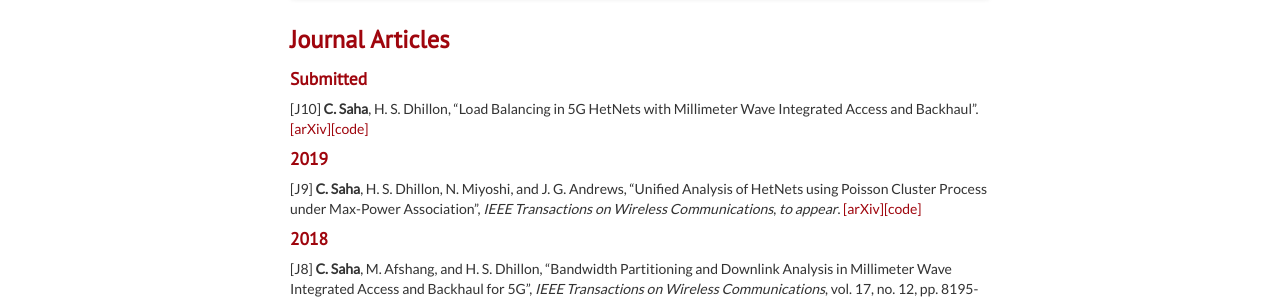
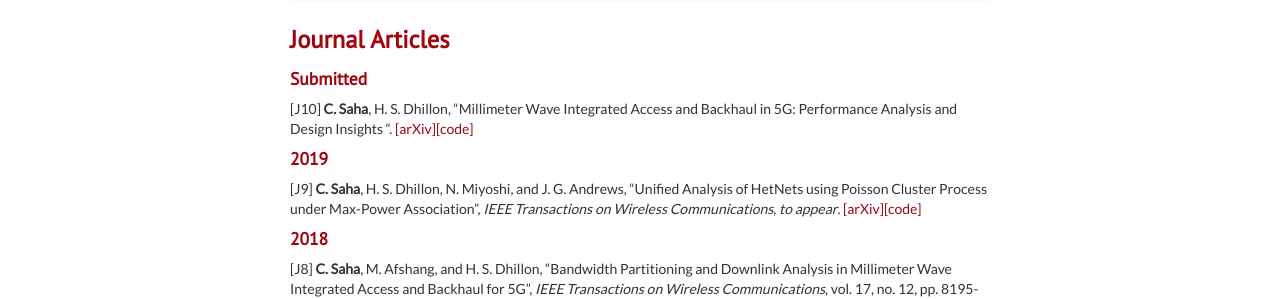
Before and after one commit to chiranjibsaha/chiranjibsaha.github.io, a Jekyll site: the page built from pages/pubs.md, in a window 1280 px wide. Shown: the part 195-494 px from the top of the page. Built offline with Jekyll 4.4.1, drawn with Linux system fonts in a browser that asks for light colours.

Commit message:
Update pubs.md

```diff
--- a/pages/pubs.md
+++ b/pages/pubs.md
@@ -35,8 +35,8 @@ description: Chiranjib Saha's publications
 
 #### Submitted
 
-[J10] **C. Saha**, H. S. Dhillon, "Load Balancing in 5G HetNets with Millimeter
-Wave Integrated Access and Backhaul". [[arXiv]](https://arxiv.org/abs/1902.06300)[[code]](https://github.com/stochastic-geometry/Load-balancing-5G-mmwave)
+[J10] **C. Saha**, H. S. Dhillon, "Millimeter Wave Integrated Access and Backhaul in 5G: Performance Analysis and Design Insights
+". [[arXiv]](https://arxiv.org/abs/1902.06300)[[code]](https://github.com/stochastic-geometry/Load-balancing-5G-mmwave)
 
 #### 2019
 
```
